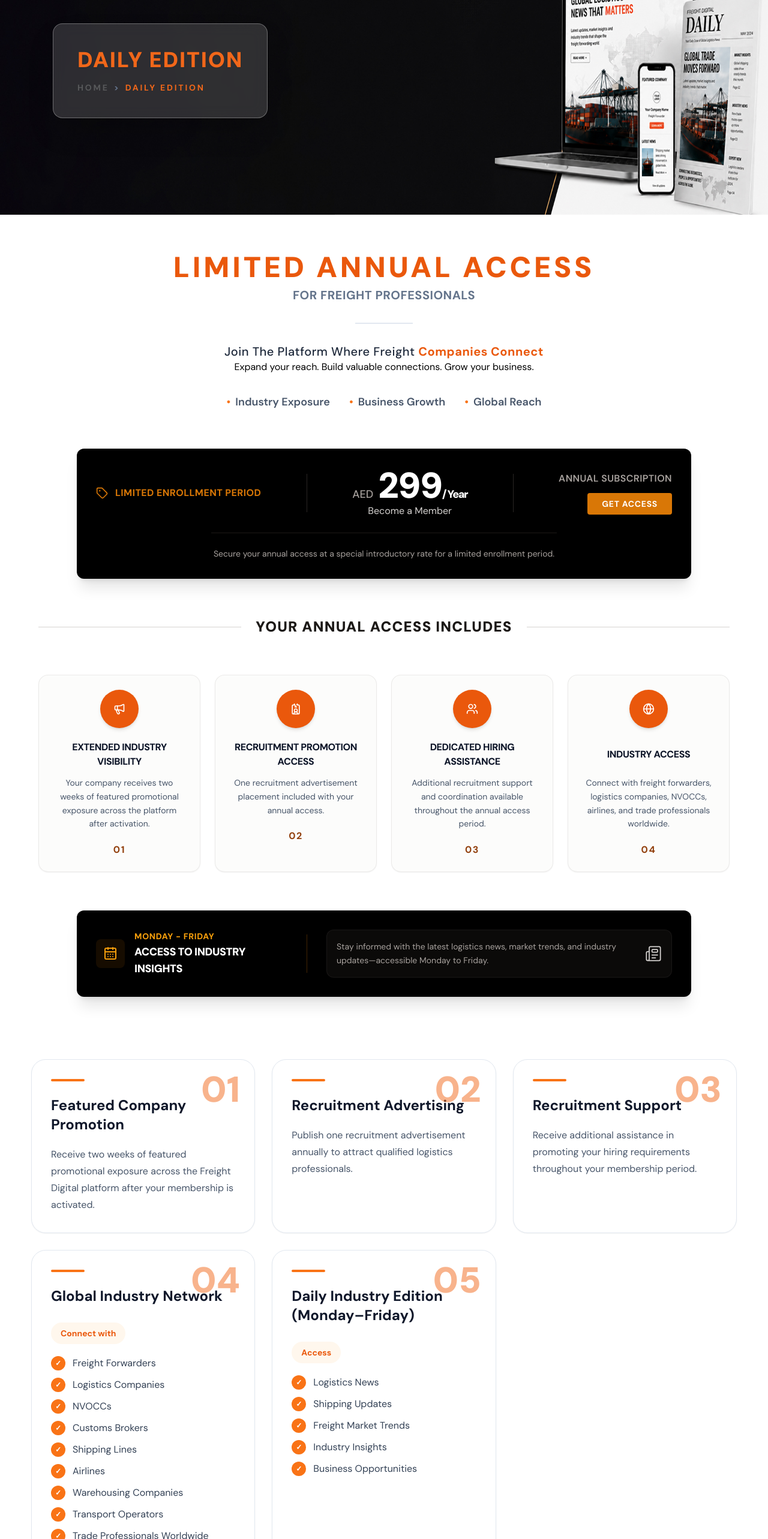
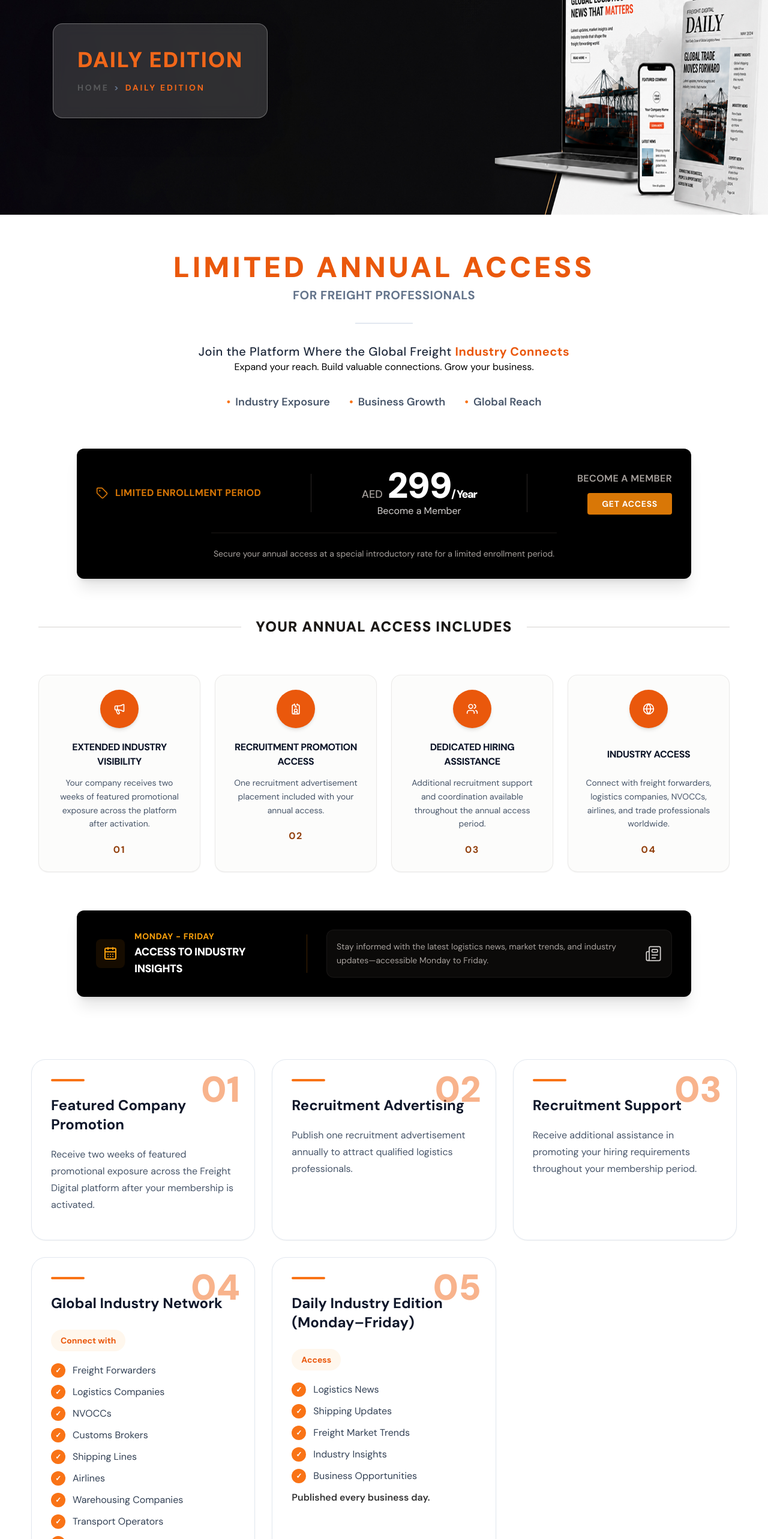
Before and after one commit to Yulanto-Developers/freight_digital, a Next.js app: page /edition in a window 1280 px wide. Shown: the part 234-2800 px from the top of the page at 60% size. Built offline with nearby package versions, Linux system fonts and the light colour scheme.

Commit message:
edition chnages completde

```diff
--- a/src/app/layout.tsx
+++ b/src/app/layout.tsx
@@ -11,6 +11,11 @@ const dmsans = DM_Sans({ subsets: ["latin"] });
 import NextTopLoader from 'nextjs-toploader';
 import LayoutWarper from "./layoutWarper";
 import { Toaster } from "react-hot-toast";
+import { Metadata } from "next";
+
+export const metadata: Metadata = {
+ icons:'images/logo/Favicon.png'
+};
 
 export default function RootLayout({
   children,
--- a/src/app/page.tsx
+++ b/src/app/page.tsx
@@ -10,7 +10,7 @@ import Testimonials from '@/components/Home/Testimonials';
 // import TicketSection from '@/components/Home/TicketSection';
 import ServicesPage from '@/components/Home/Service-page/page';
 export const metadata: Metadata = {
-  title: "Freight Digital",
+  title: "Freight Digital | Home",
 };
 
 export default function Home() {
--- a/src/components/edition/index.tsx
+++ b/src/components/edition/index.tsx
@@ -15,6 +15,7 @@ type Fobj = {
     fdesc?: string;
     heading?: string;
     fCat?: string[];
+    pub?: string;
 }
 
 function Edition() {
@@ -85,6 +86,7 @@ function Edition() {
                 "Industry Insights",
                 "Business Opportunities",
             ],
+            pub: 'Published every business day.'
         },
     ];
 
@@ -106,8 +108,8 @@ function Edition() {
 
                 <div>
                     <p className="text-slate-800 text-lg sm:text-xl font-medium tracking-wide">
-                        Join The Platform Where Freight{' '}
-                        <span className="text-orange-600 font-bold">Companies Connect</span>
+                        Join the Platform Where the Global Freight {' '}
+                        <span className="text-orange-600 font-bold">Industry Connects</span>
                     </p>
                     <span className='text-black'>Expand your reach. Build valuable connections. Grow your business.</span>
                 </div>
@@ -150,7 +152,7 @@ function Edition() {
 
                     <div className="flex flex-col items-center sm:items-end gap-3">
                         <span className="text-stone-400 font-semibold tracking-wide uppercase text-sm sm:text-base">
-                            Annual Subscription
+                            Become a Member
                         </span>
                         <button className="text-white py-2 px-6 bg-amber-600 hover:bg-amber-700 font-bold text-sm rounded transition-colors duration-200 uppercase tracking-wider shadow-md">
                             Get Access
@@ -292,6 +294,7 @@ function Edition() {
                                     </ul>
                                 </div>
                             )}
+                            <p className='text-[#000]/80 font-semibold mt-3'>{item.pub}</p>
 
                             <div className="absolute bottom-0 left-0 h-1 w-0 bg-orange-500 transition-all duration-500 group-hover:w-full"></div>
                         </div>
@@ -306,13 +309,14 @@ function Edition() {
                         Position Your Business
                     </p>
                     <p className="text-[#f1671a] font-black text-2xl sm:text-3xl tracking-tight uppercase">
-                        In Front of the Freight Industry
+                        In Front of the Global Freight Industry
                     </p>
                 </div>
 
                 <button className="bg-[#f1671a] hover:bg-[#d95610] text-white font-bold text-sm sm:text-base py-3 px-8 rounded-lg shadow-lg hover:shadow-xl transition-all duration-200 uppercase tracking-widest active:scale-95">
                     Activate Access
                 </button>
+                <p className='text-[#58595b]'>Become part of a dedicated platform built exclusively for freight forwarding and logistics professionals.</p>
             </div>
 
         </div>
```
